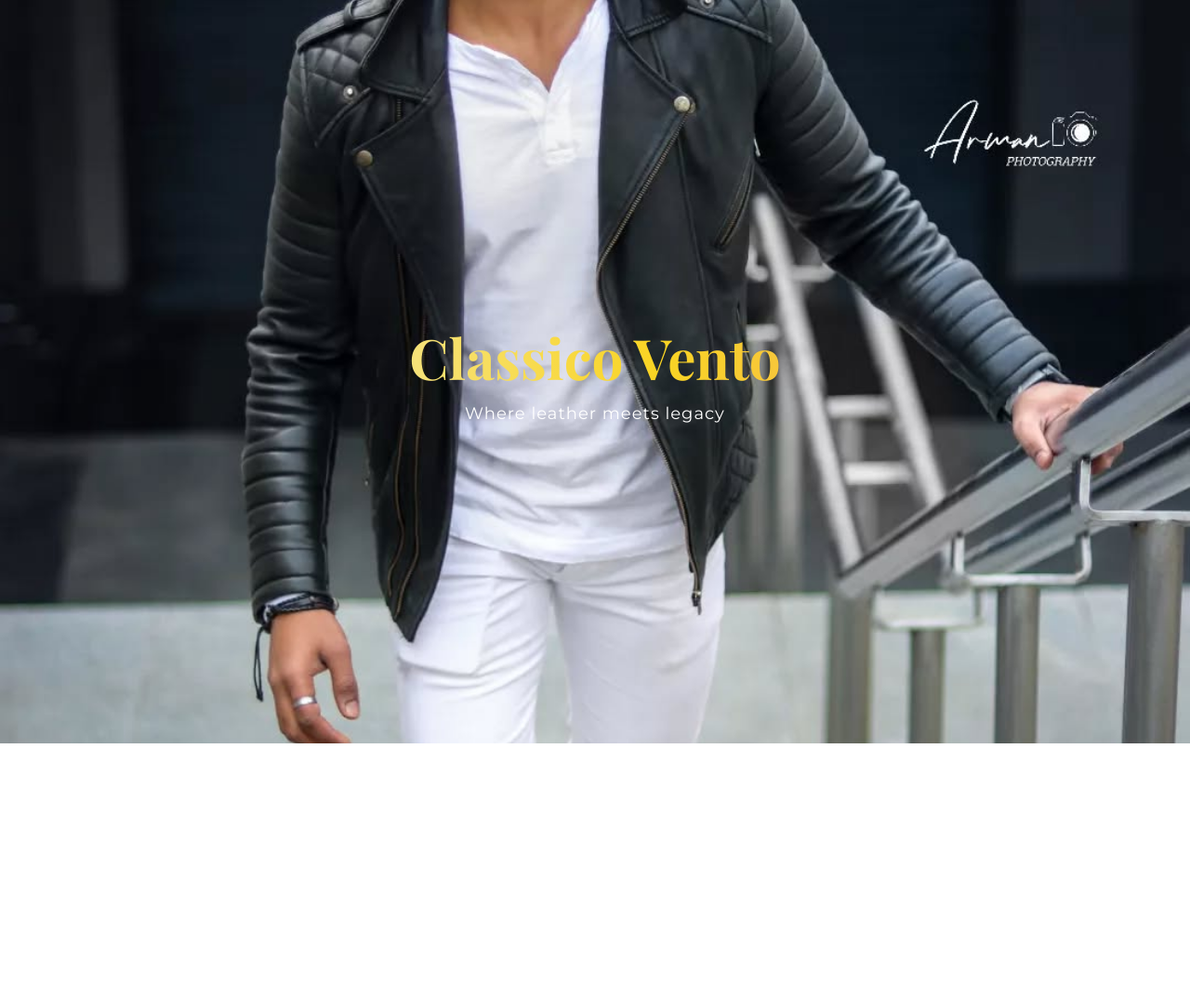
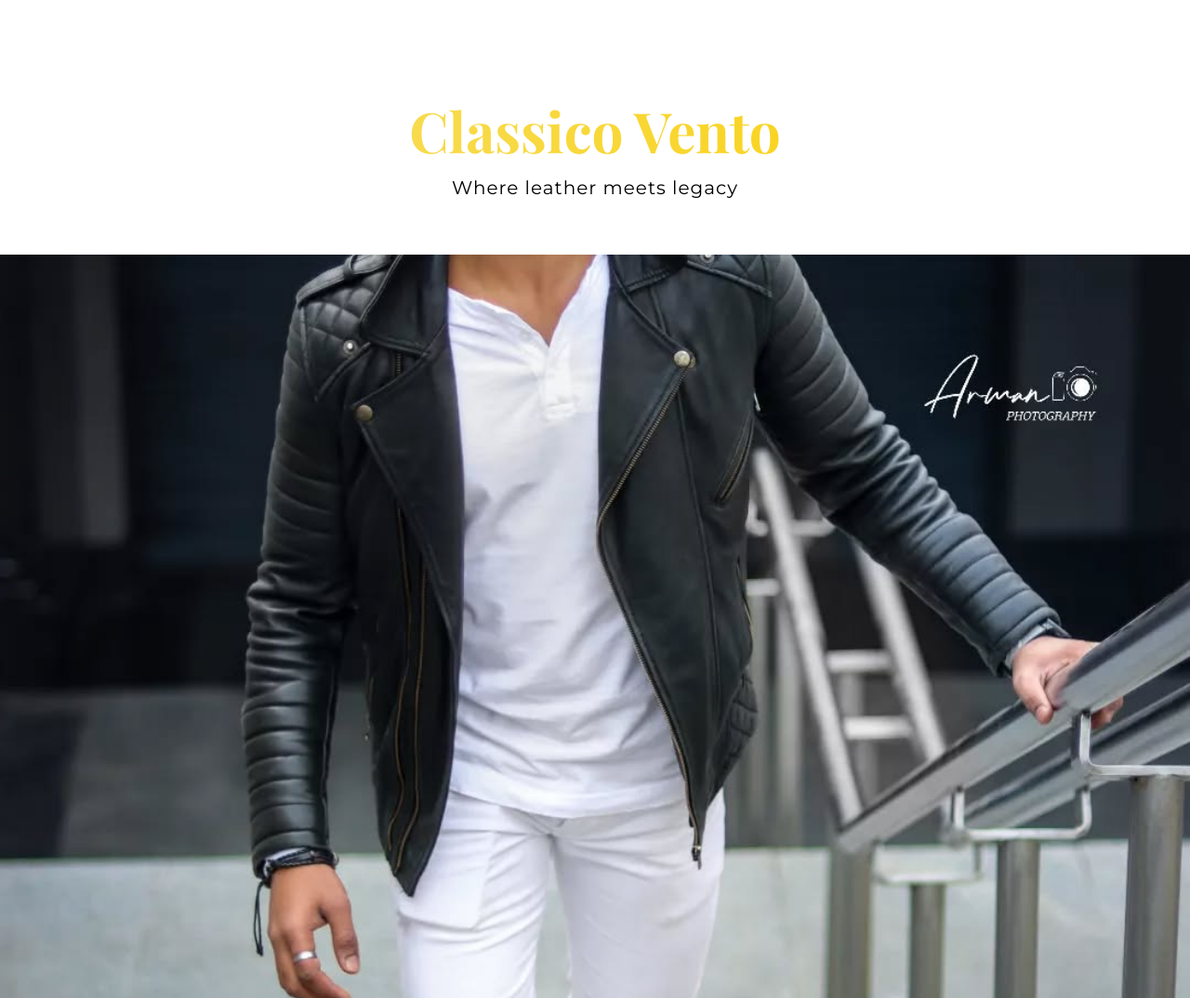
Before and after one commit to classico-vento/classico-vento.github.io, a plain HTML site: page index.html in a window 1280 px wide. Shown: the whole page at 93% size. Before the commit the page ends 800 px from the top, so only its background shows below. Drawn offline with nearby package versions, Linux system fonts and the light colour scheme.

Commit message:
Update index.html

```diff
--- a/index.html
+++ b/index.html
@@ -1,12 +1,11 @@
 <!DOCTYPE html>
 <html lang="en">
 <head>
-  <meta charset="UTF-8" />
+  <meta charset="UTF-8">
   <title>Classico Vento | Premium Leather</title>
 
-  <!-- Playfair for Title -->
+  <!-- Fonts -->
   <link href="https://fonts.googleapis.com/css2?family=Playfair+Display:wght@700&display=swap" rel="stylesheet">
-  <!-- Montserrat for Subtitle -->
   <link href="https://fonts.googleapis.com/css2?family=Montserrat&display=swap" rel="stylesheet">
 
   <style>
@@ -17,18 +16,16 @@
     }
 
     body {
-      background: url('bg.jpg') no-repeat center center fixed;
-      background-size: cover;
-      height: 100vh;
-      color: #fff;
-      text-align: center;
-      display: flex;
-      flex-direction: column;
-      justify-content: center;
-      align-items: center;
+      font-family: 'Montserrat', sans-serif;
     }
 
-    h1 {
+    .top-section {
+      background-color: #ffffff;
+      text-align: center;
+      padding: 100px 20px 60px;
+    }
+
+    .top-section h1 {
       font-family: 'Playfair Display', serif;
       font-size: 60px;
       background: linear-gradient(90deg, #f6e27a, #f9d423, #f6ba52, #eab308);
@@ -37,7 +34,6 @@
       -webkit-text-fill-color: transparent;
       font-weight: 700;
       animation: shine 5s linear infinite;
-      margin-bottom: 10px;
     }
 
     @keyframes shine {
@@ -45,25 +41,40 @@
       100% { background-position: 200% center; }
     }
 
-    p {
-      font-family: 'Montserrat', sans-serif;
-      font-size: 18px;
-      color: #ffffff;
+    .top-section p {
+      font-size: 20px;
+      color: #000;
+      margin-top: 10px;
       letter-spacing: 1px;
     }
 
-    @media (max-width: 600px) {
-      h1 {
+    .image-section {
+      height: 100vh;
+      background-image: url('bg.jpg');
+      background-size: cover;
+      background-position: center;
+      background-repeat: no-repeat;
+    }
+
+    @media (max-width: 768px) {
+      .top-section h1 {
         font-size: 40px;
       }
-      p {
+
+      .top-section p {
         font-size: 16px;
       }
     }
   </style>
 </head>
 <body>
-  <h1>Classico Vento</h1>
-  <p>Where leather meets legacy</p>
+
+  <div class="top-section">
+    <h1>Classico Vento</h1>
+    <p>Where leather meets legacy</p>
+  </div>
+
+  <div class="image-section"></div>
+
 </body>
 </html>
```
